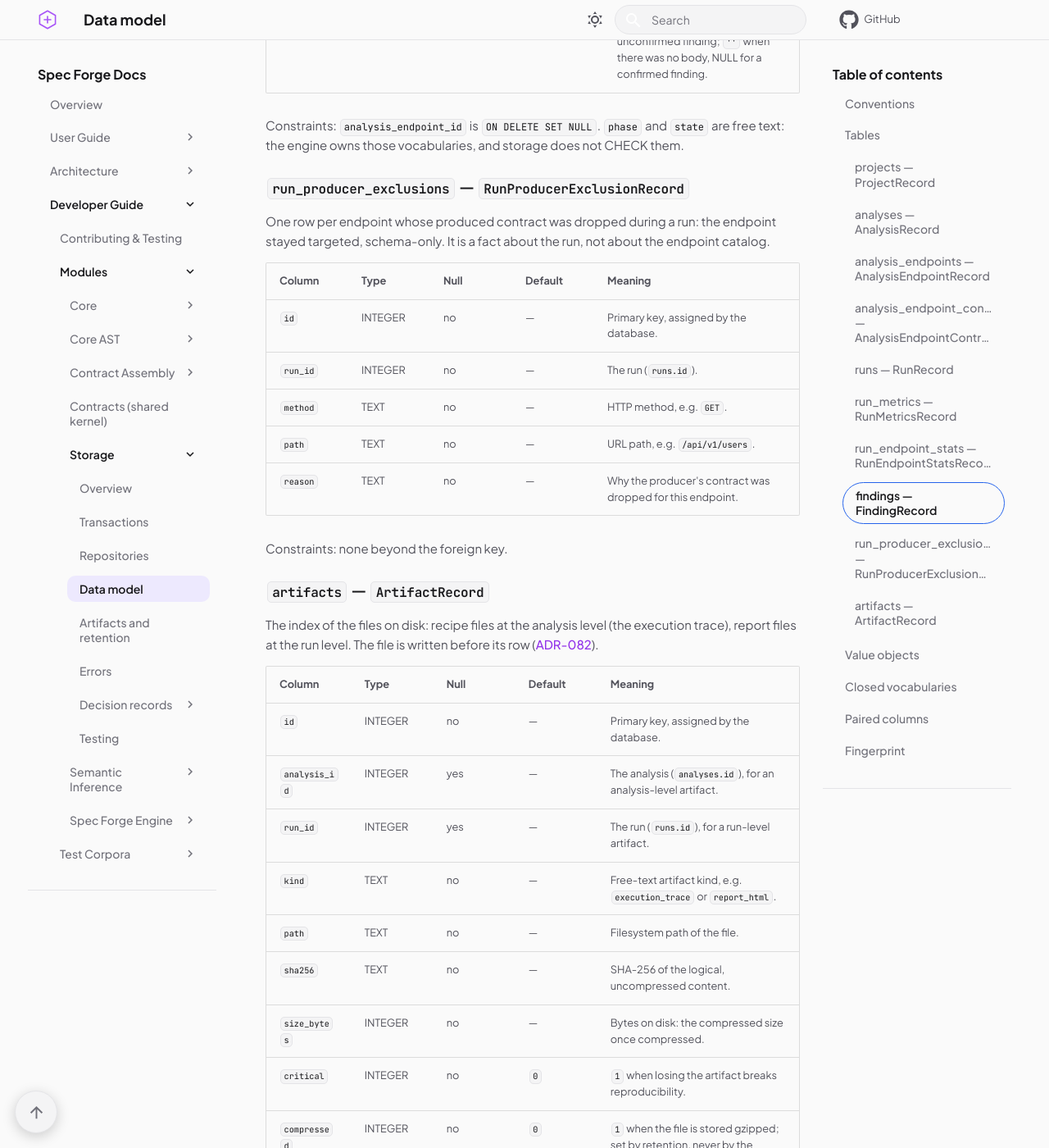
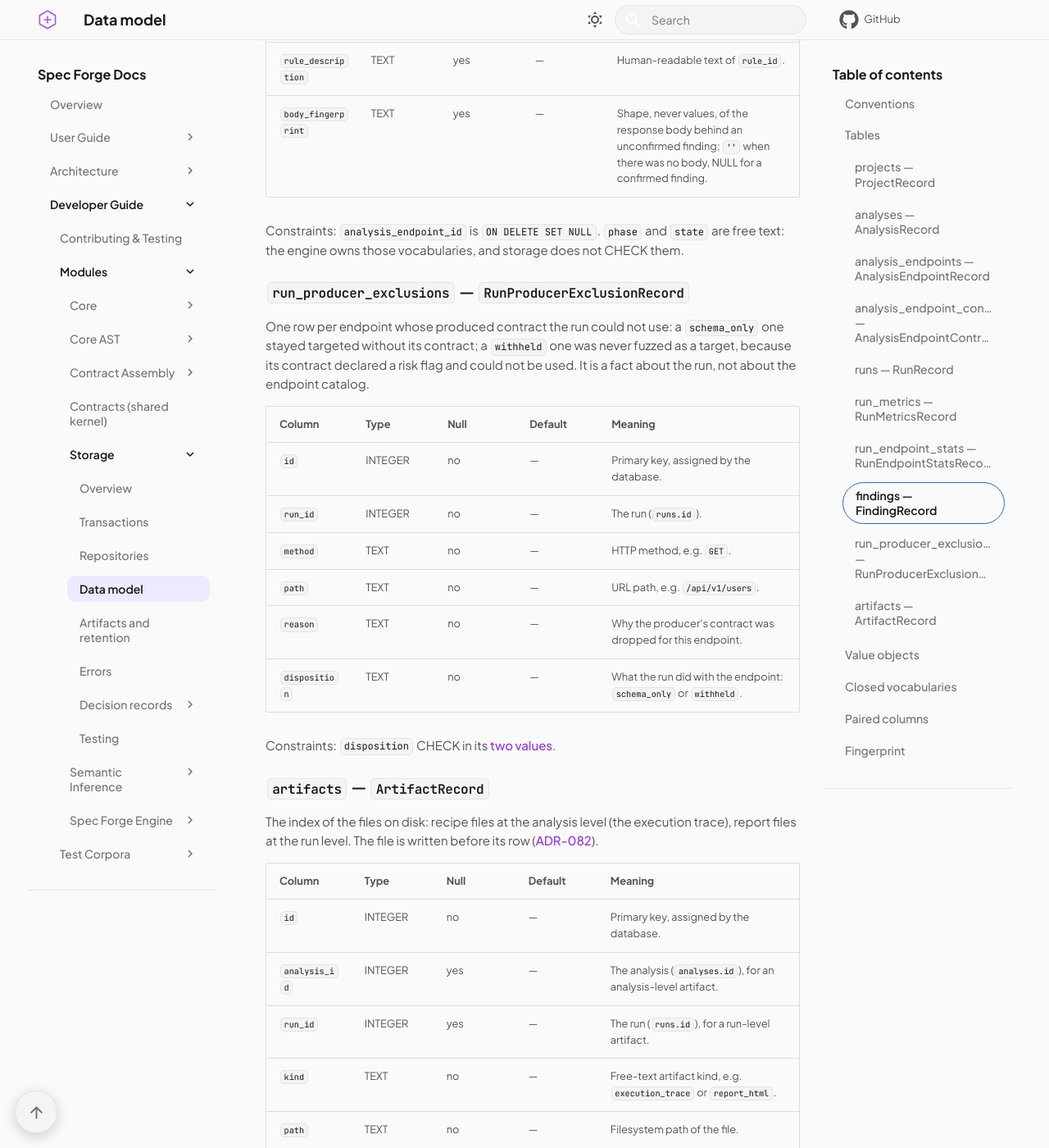
Before and after one commit to Spec-Forge-Testing/specforge-docs, an MkDocs documentation site: the page built from docs/modules/storage/data-model.md, in a window 1280 px wide and 1400 px high, scrolled down 9725 px. Shown: the whole window at 82% size. Built offline with MkDocs 1.6.1 and Material for MkDocs 9.7.7, drawn with Linux system fonts in a browser that asks for light colours; comment, search, counter and statistics services are not loaded; some of the changed text lies outside the part shown.

Commit message:
docs(storage): a producer exclusion is schema-only or withheld, and a hold names its route

```diff
--- a/docs/modules/storage/data-model.md
+++ b/docs/modules/storage/data-model.md
@@ -173,6 +173,7 @@ field, a [`LatencyRecord`](#value-objects), sampling only requests that reached
 | `starved_identities` | TEXT | yes | — | JSON list of the identity labels the budget could not fund here. |
 | `undecided_rules` | TEXT | yes | — | JSON list of the ids of declared rules evaluated here that the run could never decide. |
 | `held_back_by` | TEXT | yes | — | The risk flag that kept the safety guard from probing the endpoint; NULL when it was probed. |
+| `held_back_via` | TEXT | yes | — | The id of the endpoint whose risk flag held this one back, its own id when its own flag did; NULL exactly when `held_back_by` is. |
 | `unprobed_reason` | TEXT | yes | — | Why the run's mode had nothing to probe here by design. |
 | `load_profile` | TEXT | yes | — | JSON list of the concurrency-ladder steps a performance run measured here. |
 | `by_category` | TEXT | yes | — | JSON object: error category → requests at this endpoint that ended in it. |
@@ -181,7 +182,7 @@ field, a [`LatencyRecord`](#value-objects), sampling only requests that reached
 | `truncation_detail` | TEXT | yes | — | What happened when this endpoint's own pass was cut short. |
 
 Constraints: `UNIQUE (run_id, analysis_endpoint_id)`; `truncation_detail` only with a
-`truncation_reason`. A cancellation before the endpoint started is the run's cut, not its own.
+`truncation_reason`; `held_back_by` and `held_back_via` [paired](#paired-columns). A cancellation before the endpoint started is the run's cut, not its own.
 
 ### `findings` — `FindingRecord` { #findings }
 
@@ -215,8 +216,10 @@ text: the engine owns those vocabularies, and storage does not CHECK them.
 
 ### `run_producer_exclusions` — `RunProducerExclusionRecord` { #run_producer_exclusions }
 
-One row per endpoint whose produced contract was dropped during a run: the endpoint stayed
-targeted, schema-only. It is a fact about the run, not about the endpoint catalog.
+One row per endpoint whose produced contract the run could not use: a `schema_only` one stayed
+targeted without its contract; a `withheld` one was never fuzzed as a target, because its contract
+declared a risk flag and could not be used. It is a fact about the run, not about the endpoint
+catalog.
 
 | Column | Type | Null | Default | Meaning |
 | --- | --- | --- | --- | --- |
@@ -225,8 +228,9 @@ targeted, schema-only. It is a fact about the run, not about the endpoint catalo
 | `method` | TEXT | no | — | HTTP method, e.g. `GET`. |
 | `path` | TEXT | no | — | URL path, e.g. `/api/v1/users`. |
 | `reason` | TEXT | no | — | Why the producer's contract was dropped for this endpoint. |
+| `disposition` | TEXT | no | — | What the run did with the endpoint: `schema_only` or `withheld`. |
 
-Constraints: none beyond the foreign key.
+Constraints: `disposition` CHECK in its [two values](#closed-vocabularies).
 
 ### `artifacts` — `ArtifactRecord` { #artifacts }
 
@@ -269,9 +273,11 @@ raises a typed error before the INSERT ([ADR-080](adr/repositories.md#adr-080)).
 | `runs.status` | `RUN_STATUSES` | `completed`, `truncated`, `aborted`, `cancelled`, `safety_breached` | `InvalidRunStatusError` |
 | `runs.oracle_scope` | `ORACLE_SCOPES` | `contract`, `contract_free` | `InvalidOracleScopeError` |
 | `analysis_endpoints.disposition` | `ENDPOINT_DISPOSITIONS` | `targeted`, `excluded`, `filtered`, `reached_by_transition` | `InvalidDispositionError` |
+| `run_producer_exclusions.disposition` | `PRODUCER_EXCLUSION_DISPOSITIONS` | `schema_only`, `withheld` | `InvalidDispositionError` |
 
 What each value means to a reader: [run status](../core/protocol/vocabularies.md#run-status),
-[oracle scope](../core/protocol/vocabularies.md#oracle-scope), [coverage](../core/protocol/vocabularies.md#coverage).
+[oracle scope](../core/protocol/vocabularies.md#oracle-scope), [coverage](../core/protocol/vocabularies.md#coverage),
+[producer exclusion disposition](../core/protocol/vocabularies.md#producer-exclusion-disposition).
 
 ## Paired columns { #paired-columns }
 
@@ -283,6 +289,7 @@ it first so the caller gets a typed error naming the values ([ADR-079](adr/repos
 | `runs` | `truncation_reason` and `truncation_endpoint_id` are both set or both NULL. | `IncompleteTruncationError` |
 | `runs` | `truncation_detail` and `target_down_verdict` qualify a cut: set only with a `truncation_reason`. | `TruncationQualifierWithoutReasonError` |
 | `run_endpoint_stats` | `truncation_detail` is set only with a `truncation_reason`. | `TruncationQualifierWithoutReasonError` |
+| `run_endpoint_stats` | `held_back_by` and `held_back_via` are both set or both NULL. | `IncompleteHoldError` |
 | `analysis_endpoints` | `exclusion_reason` is set exactly when `disposition` is `excluded`. | `IncompleteExclusionError` |
 | `artifacts` | Exactly one of `analysis_id` and `run_id` is set. | `InvalidArtifactLevelError`, raised by `save_artifact` before any file is written |
 
```
Also changed, not shown: other parts of docs/modules/storage/data-model.md (+1 -1 lines), docs/modules/storage/errors.md (+2 -1 lines), docs/modules/storage/index.md (+2 -2 lines), docs/modules/storage/repositories.md (+4 -2 lines).
